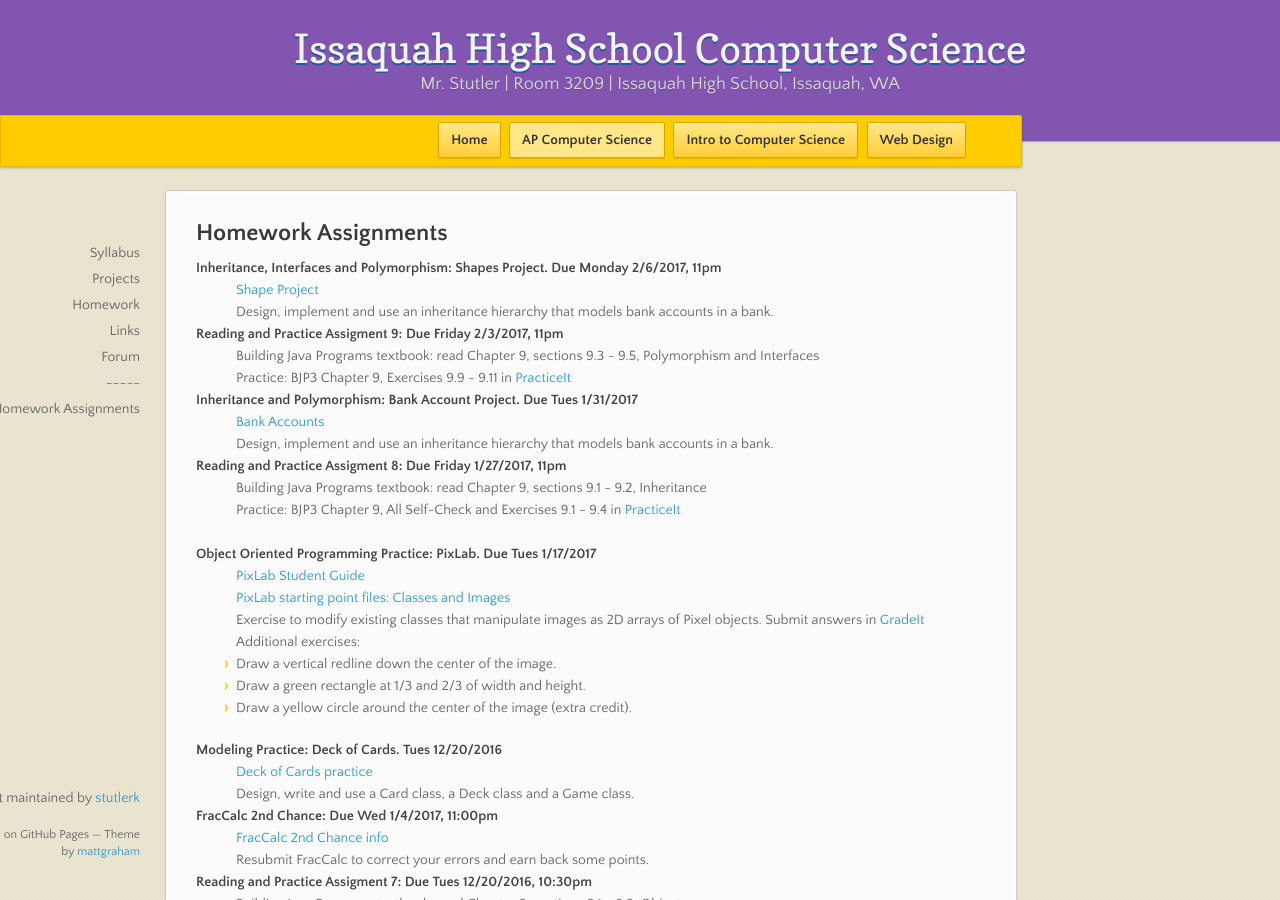
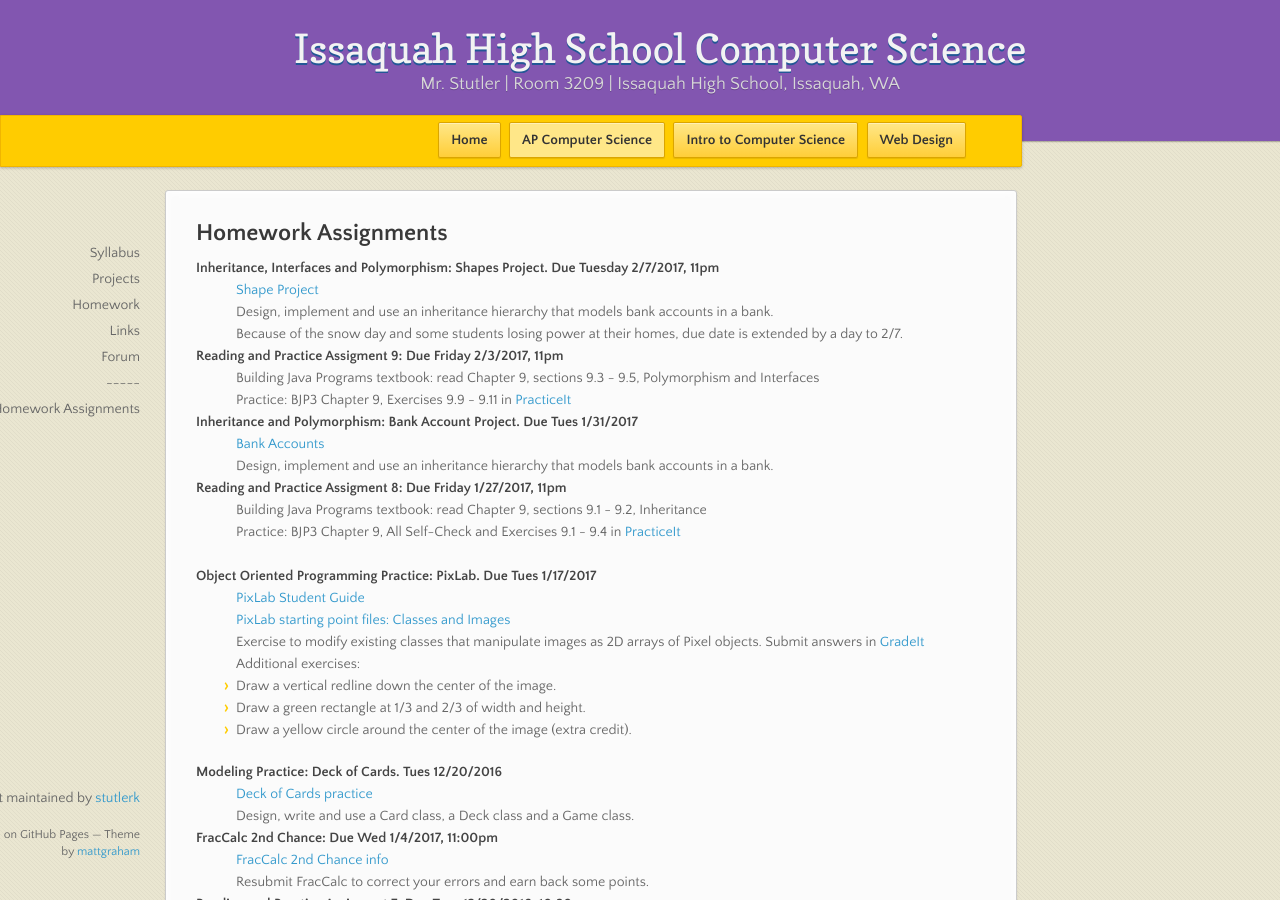
Before and after one commit to stutlerk/ihs-website, a Jekyll site: the page built from _apcs/homework.html, in a window 1280 px wide and 900 px high. Built offline with Jekyll 4.4.1, drawn with Linux system fonts in a browser that asks for light colours; nearby versions of some CDN libraries.

Commit message:
Update homework.html

```diff
--- a/_apcs/homework.html
+++ b/_apcs/homework.html
@@ -6,9 +6,10 @@ layout: course
 <section>
 <h2>Homework Assignments</h2>
 <dl>
-    <dt>Inheritance, Interfaces and Polymorphism: Shapes Project. Due Monday 2/6/2017, 11pm</dt>
+    <dt>Inheritance, Interfaces and Polymorphism: Shapes Project. Due Tuesday 2/7/2017, 11pm</dt>
     <dd><a href="https://issaquahwednet-my.sharepoint.com/personal/stutlerk_issaquah_wednet_edu/_layouts/15/guestaccess.aspx?docid=03e8cfdbcf64d4401a0e009428d6ac581&authkey=AedghIuahKIc6NI7vpXAzI4">Shape Project</a></dd>
     <dd>Design, implement and use an inheritance hierarchy that models bank accounts in a bank.</dd>
+    <dd>Because of the snow day and some students losing power at their homes, due date is extended by a day to 2/7.</dd>
 
     <dt>Reading and Practice Assigment 9: Due Friday 2/3/2017, 11pm</dt>
     <dd>Building Java Programs textbook: read Chapter 9, sections 9.3 - 9.5, Polymorphism and Interfaces</dd>
```
